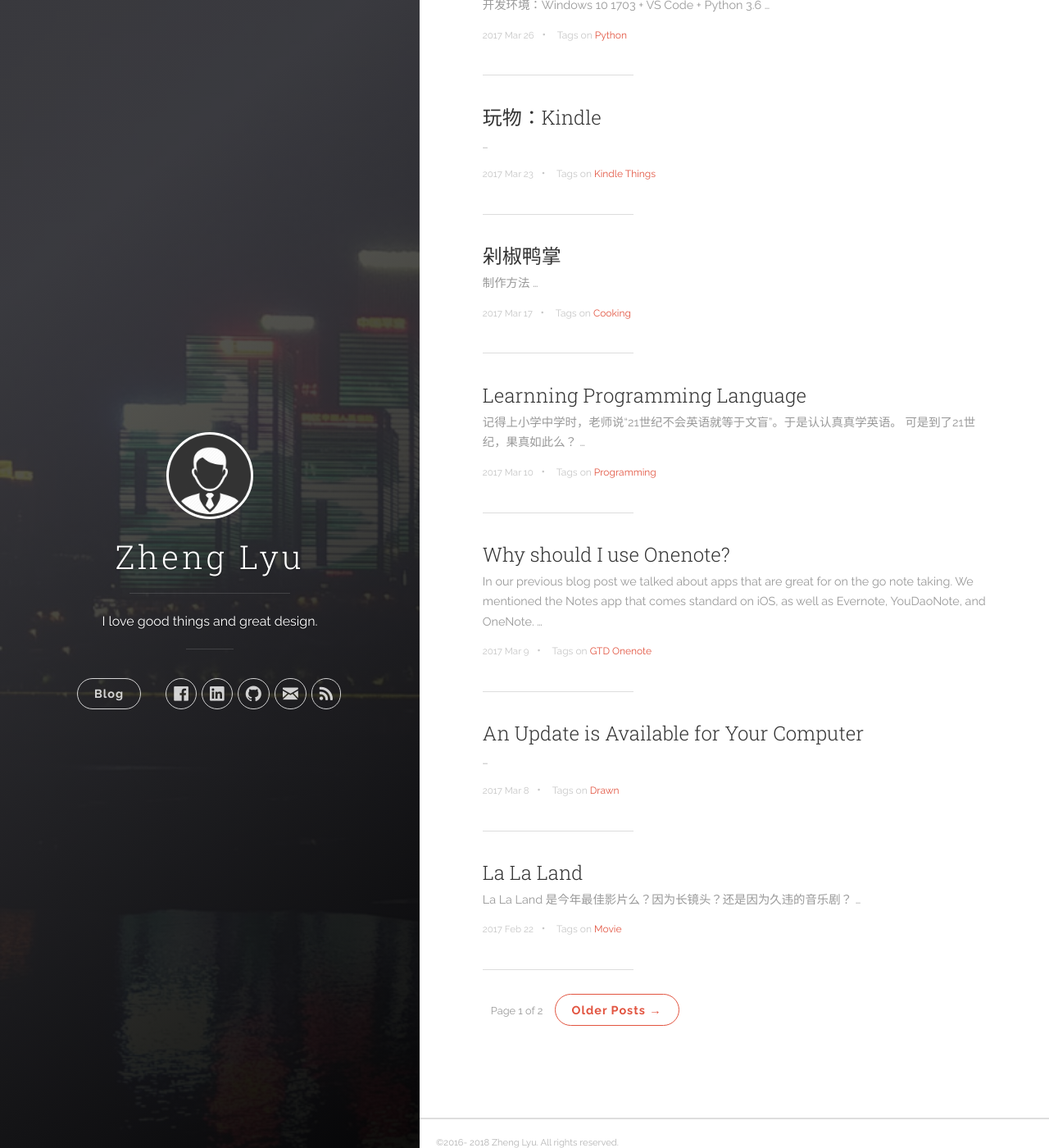
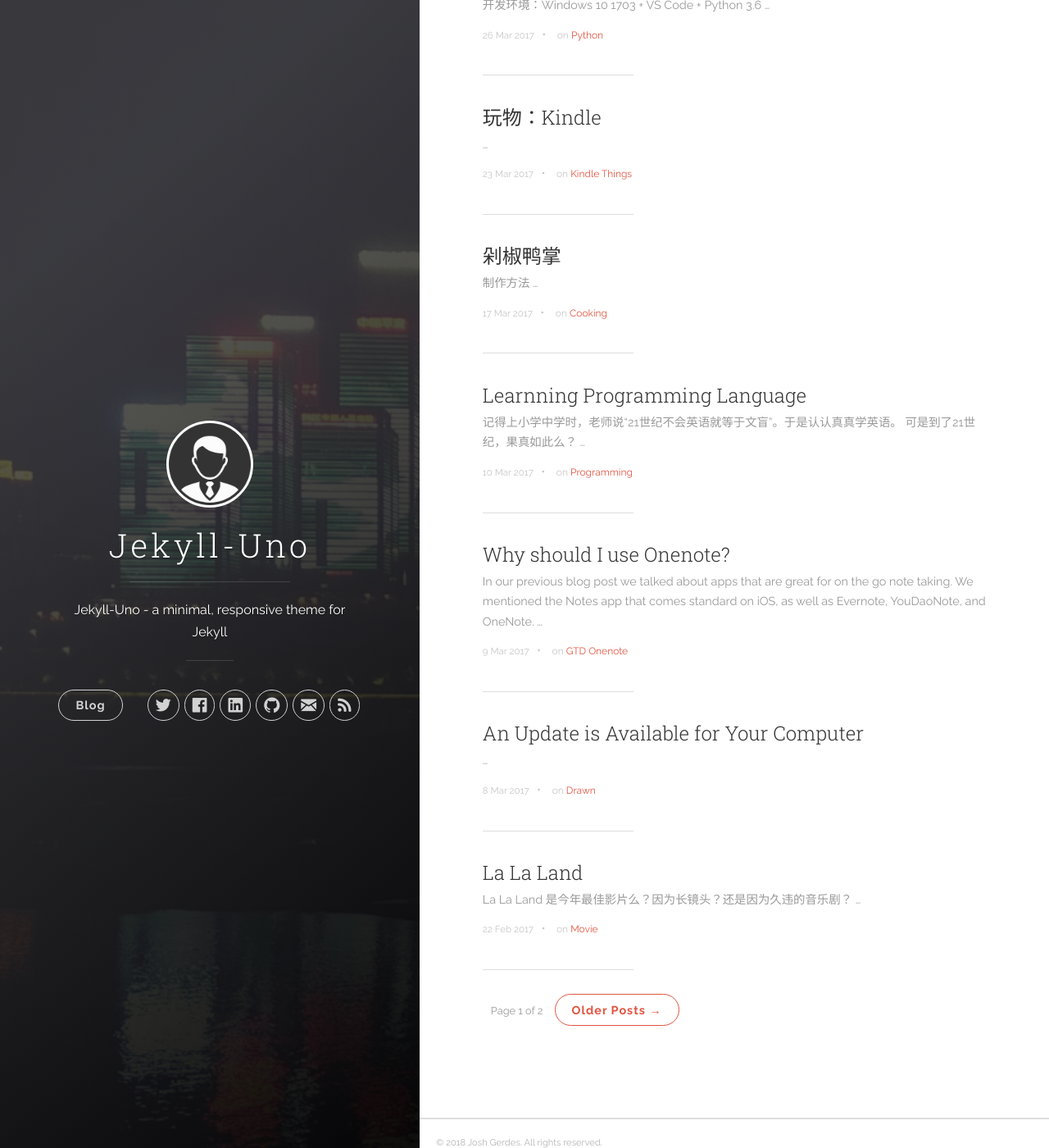
Before and after one commit to zhenglyu-test/zhenglyu-test.github.io, a Jekyll site: the page built from index.html, in a window 1280 px wide and 1400 px high, scrolled down 625 px. Shown: the whole window at 82% size. Built offline with Jekyll 4.4.1, drawn with Linux system fonts in a browser that asks for light colours; the list of posts is cut into pages by our own code; some of the changed text lies outside the part shown.

Commit message:
fixbit
fixbit

```diff
--- a/_config.yml
+++ b/_config.yml
@@ -1,18 +1,18 @@
 # Site settings
-title: Zheng Lyu
-description: 'I love good things and great design.'
+title: Jekyll-Uno
+description: 'Jekyll-Uno - a minimal, responsive theme for Jekyll'
 url: 'http://zhenglyu-test.github.io'
 baseurl: '/'
 # google_analytics: 'UA-XXXXXX-X'
 # disqus_shortname: 'your-disqus-name'
 
 author:
-  name: 'Zheng Lyu'
-  email: work@zhenglyu.com
-  Twitter_username: zhenglyu
-  facebook_username: zheng.lyu
-  github_username:  zhenglyu
-  linkedin_username:  zhenglyu
+  name: 'Josh Gerdes'
+  email: josh@joshgerdes.com
+  twitter_username: joshgerdes
+  facebook_username: joshgerdes
+  github_username:  joshgerdes
+  linkedin_username:  joshgerdes
 
 defaults:
   -
--- a/_includes/footer.html
+++ b/_includes/footer.html
@@ -1,5 +1,5 @@
 <footer class="footer">
-  <span class="footer__copyright">&copy;2016- {{ site.time | date: '%Y' }} {{ site.author.name }}. All rights reserved.</span>
+  <span class="footer__copyright">&copy; {{ site.time | date: '%Y' }} {{ site.author.name }}. All rights reserved.</span>
 </footer>
 
 <script type="text/javascript" src="https://ajax.googleapis.com/ajax/libs/jquery/3.3.1/jquery.min.js"></script>
--- a/_layouts/post.html
+++ b/_layouts/post.html
@@ -4,9 +4,9 @@
 <article class="post-container post-container--single">
   <header class="post-header">
     <div class="post-meta">
-      <time datetime="{{ page.date | date: "%Y-%m-%d %H:%M" }}" class="post-meta__date date">{{ page.date | date: "%Y %b %-d" }}</time>
+      <time datetime="{{ page.date | date: "%Y-%m-%d %H:%M" }}" class="post-meta__date date">{{ page.date | date: "%-d %b %Y" }}</time>
       {% if page.tags.size > 0 %}
-      &#8226; <span class="post-meta__tags">Tags on {% for tag in page.tags %}<a href="{{ site.baseurl }}/tags/#{{ tag }}">{{ tag }}</a> {% endfor %}</span>
+      &#8226; <span class="post-meta__tags">on {% for tag in page.tags %}<a href="{{ site.baseurl }}/tags/#{{ tag }}">{{ tag }}</a> {% endfor %}</span>
       {% endif %}
     </div>
     <h1 class="post-title">{{ page.title }}</h1>
--- a/index.html
+++ b/index.html
@@ -11,9 +11,9 @@
         <h2 class="post-list__post-title post-title"><a href="{{ site.baseurl }}{{ post.url }}" title="{{ post.title }}">{{ post.title }}</a></h2>
         <p class="excerpt">{{ post.excerpt | strip_html }}&hellip;</p>
         <div class="post-list__meta">
-            <time datetime="{{ post.date | date: "%Y-%m-%d %H:%M" }}" class="post-list__meta--date date">{{ post.date | date: "%Y %b %-d" }}</time>
+            <time datetime="{{ post.date | date: "%Y-%m-%d %H:%M" }}" class="post-list__meta--date date">{{ post.date | date: "%-d %b %Y" }}</time>
             {% if post.tags.size > 0 %}
-            &#8226; <span class="post-meta__tags">Tags on {% for tag in post.tags %}<a href="{{ site.baseurl }}/tags/#{{ tag }}">{{ tag }}</a> {% endfor %}</span>
+            &#8226; <span class="post-meta__tags">on {% for tag in post.tags %}<a href="{{ site.baseurl }}/tags/#{{ tag }}">{{ tag }}</a> {% endfor %}</span>
             {% endif %}
         </div>
         <hr class="post-list__divider">
```
